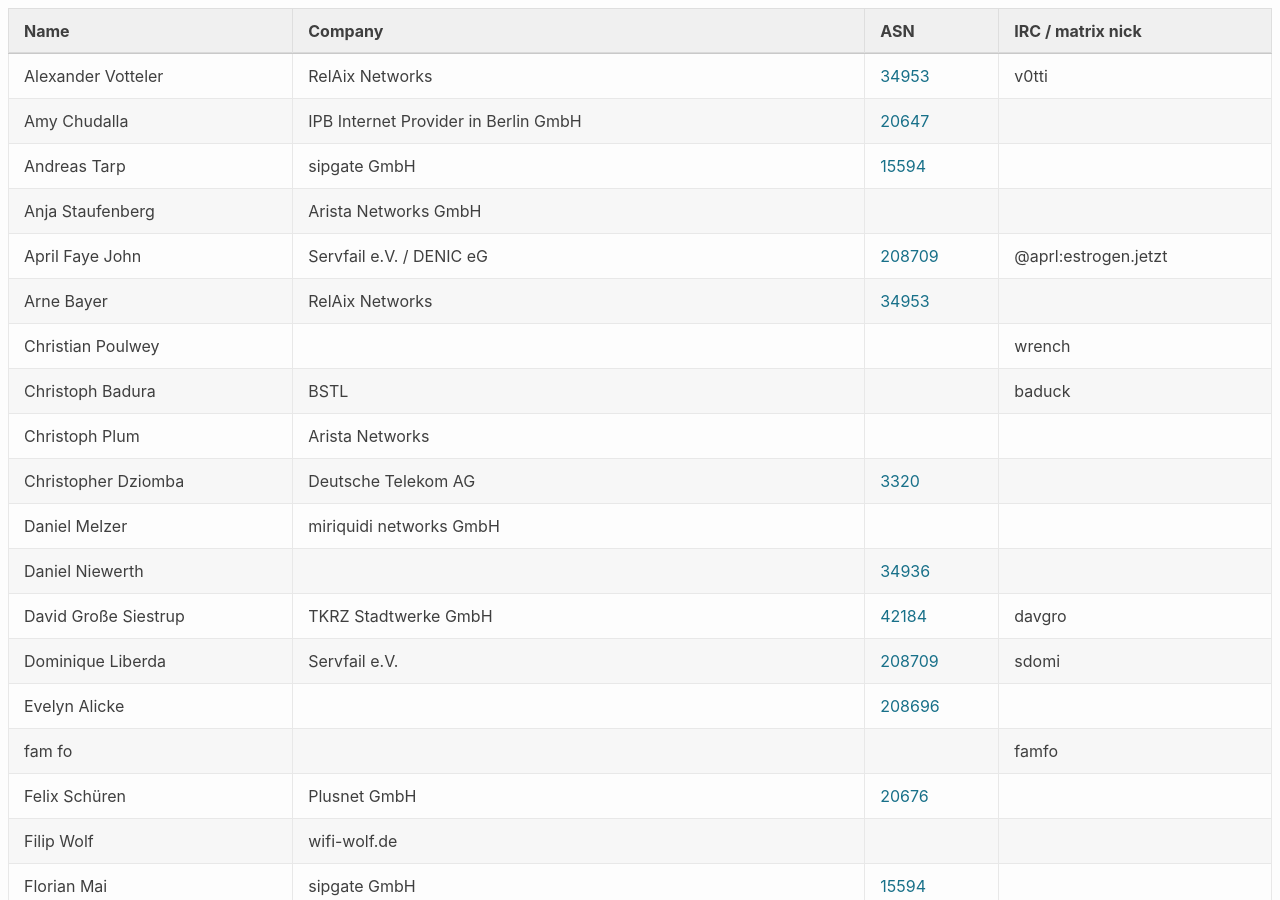
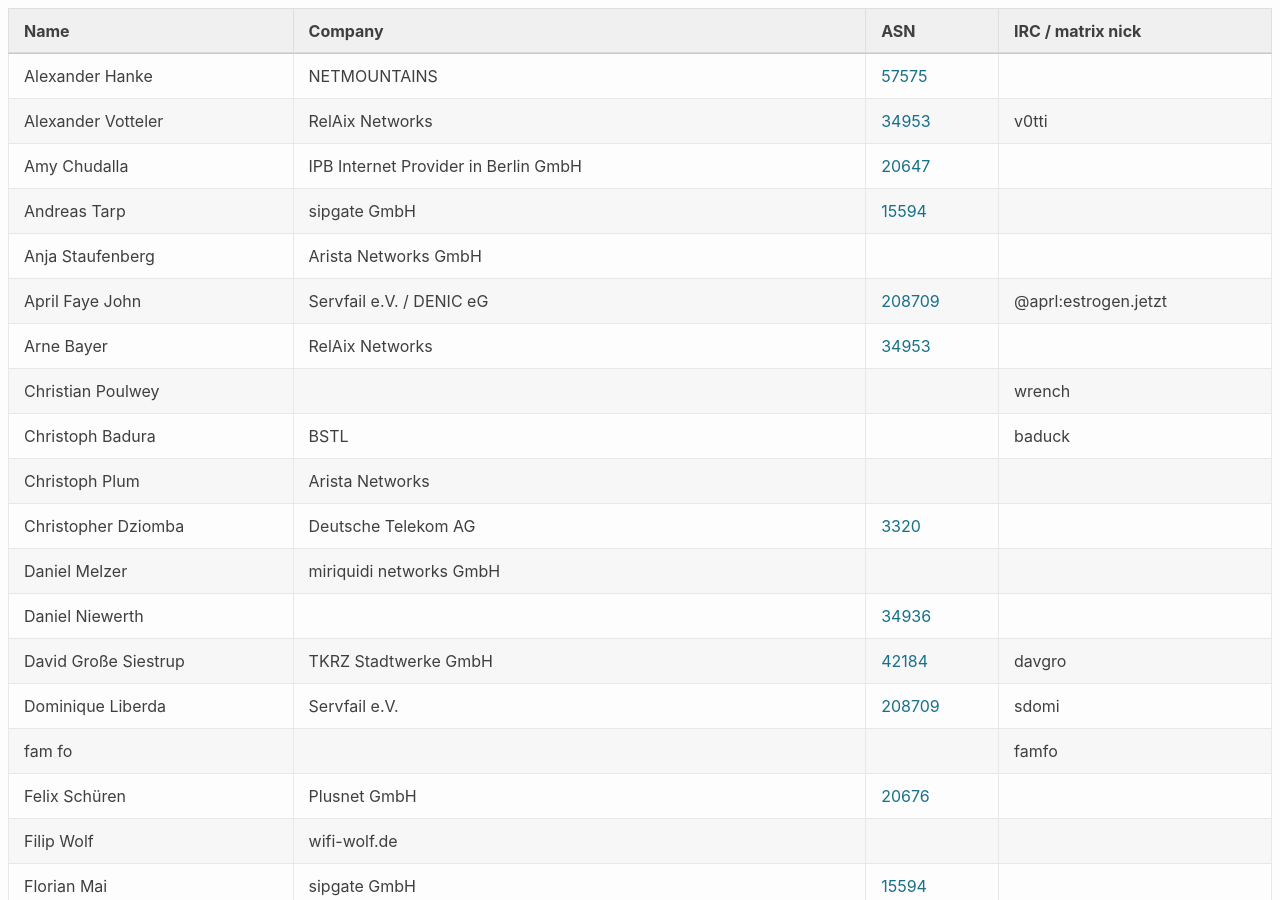
Before and after one commit to denog/pretix-attendeelist, a Jekyll site: the page built from denogmeetup25-05/index.markdown, in a window 1280 px wide and 900 px high. Built offline with Jekyll 4.4.1, drawn with Linux system fonts in a browser that asks for light colours.

Commit message:
Latest data: Wed Jun 11 07:11:14 UTC 2025

```diff
--- a/_data/attendees_denog17_onsite.json
+++ b/_data/attendees_denog17_onsite.json
@@ -256,6 +256,12 @@
     "company": "caffeinated Labs",
     "irc": null,
     "asn": "216351"
+  },
+  {
+    "name": "Johannes Erwerle",
+    "company": "BelWü",
+    "irc": "@jerwerle:belwue.chat",
+    "asn": "553"
   },
   {
     "name": "Jonah Strotmann",
--- a/_data/attendees_denogmeetup25-05.json
+++ b/_data/attendees_denogmeetup25-05.json
@@ -1,4 +1,10 @@
 [
+  {
+    "name": "Alexander Hanke",
+    "company": "NETMOUNTAINS",
+    "irc": null,
+    "asn": "57575"
+  },
   {
     "name": "Alexander Votteler",
     "company": "RelAix Networks",
@@ -82,12 +88,6 @@
     "company": "Servfail e.V.",
     "irc": "sdomi",
     "asn": "208709"
-  },
-  {
-    "name": "Evelyn Alicke",
-    "company": null,
-    "irc": null,
-    "asn": "208696"
   },
   {
     "name": "fam fo",
```
